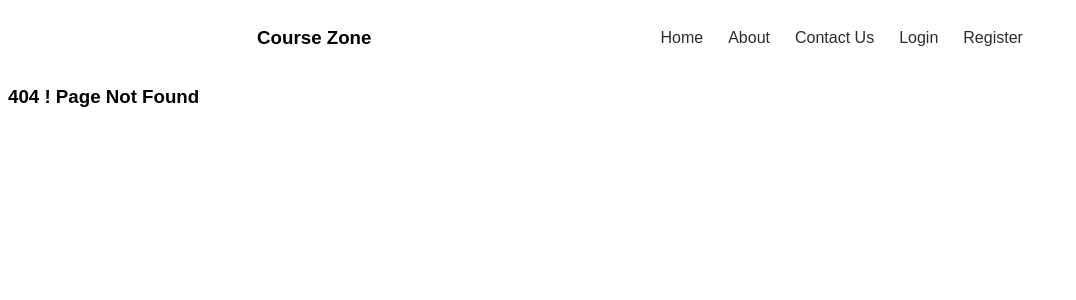
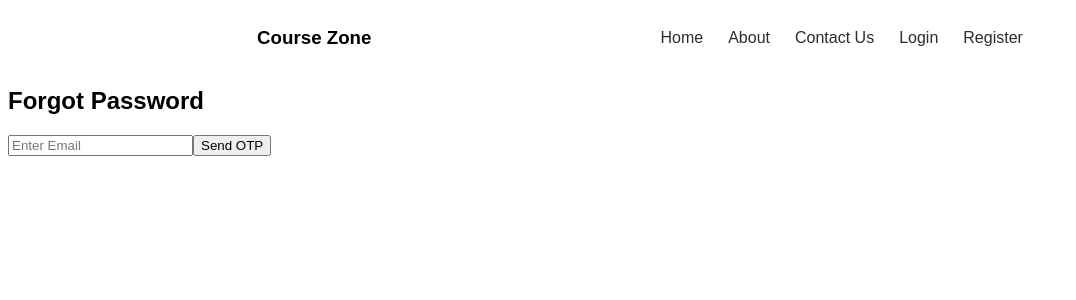
Before and after one commit to princeraval147/CourseZone, a React (Vite) app: page /forgotPassword in a window 1280 px wide. Before the commit this address had no page. Shown: the top 300 px of the page, without its empty margins (0-1076 px from the left). Built offline with nearby package versions, Linux system fonts and the light colour scheme.

Commit message:
Add Forgot Password

```diff
--- /dev/null
+++ b/src/Components/ForgetPassword.jsx
@@ -0,0 +1,85 @@
+import { useState } from "react";
+
+function ForgetPassword() {
+  const [step, setStep] = useState(1); // 1: Enter email, 2: Enter OTP & new password
+  const [email, setEmail] = useState("");
+  const [otp, setOtp] = useState("");
+  const [newPassword, setNewPassword] = useState("");
+  const [message, setMessage] = useState("");
+
+  const handleEmailSubmit = async (e) => {
+    e.preventDefault();
+    setMessage("");
+
+    const response = await fetch(`${import.meta.env.VITE_API_URL}/forgot-password`, {
+      method: "POST",
+      headers: { "Content-Type": "application/json" },
+      body: JSON.stringify({ email }),
+    });
+
+    const data = await response.json();
+    setMessage(data.message);
+
+    if (response.ok) setStep(2);
+  };
+
+  const handleResetSubmit = async (e) => {
+    e.preventDefault();
+    setMessage("");
+
+    const response = await fetch(`${import.meta.env.VITE_API_URL}/reset-password`, {
+      method: "POST",
+      headers: { "Content-Type": "application/json" },
+      body: JSON.stringify({ email, otp, newPassword }),
+    });
+
+    const data = await response.json();
+    setMessage(data.message);
+
+    if (response.ok) {
+      setStep(1);
+      setEmail("");
+      setOtp("");
+      setNewPassword("");
+    }
+  };
+
+  return (
+    <div>
+      <h2>Forgot Password</h2>
+      {step === 1 ? (
+        <form onSubmit={handleEmailSubmit}>
+          <input
+            type="email"
+            placeholder="Enter Email"
+            value={email}
+            required
+            onChange={(e) => setEmail(e.target.value)}
+          />
+          <button type="submit">Send OTP</button>
+        </form>
+      ) : (
+        <form onSubmit={handleResetSubmit}>
+          <input
+            type="text"
+            placeholder="Enter OTP"
+            value={otp}
+            required
+            onChange={(e) => setOtp(e.target.value)}
+          />
+          <input
+            type="password"
+            placeholder="New Password"
+            value={newPassword}
+            required
+            onChange={(e) => setNewPassword(e.target.value)}
+          />
+          <button type="submit">Reset Password</button>
+        </form>
+      )}
+      {message && <p>{message}</p>}
+    </div>
+  );
+}
+
+export default ForgetPassword;
--- a/src/Components/LoginModal.jsx
+++ b/src/Components/LoginModal.jsx
@@ -1,6 +1,6 @@
 import * as React from 'react';
-import { Box, FormControl, Typography } from "@mui/material";
-import { NavLink, useNavigate } from "react-router-dom";
+import { Box, FormControl } from "@mui/material";
+import { NavLink } from "react-router-dom";
 
 const style = {
     position: "absolute",
@@ -18,8 +18,6 @@ const style = {
 };
 
 const LoginModal = (props) => {
-    const { handleClose } = props;
-    const navigate = useNavigate();
 
     return (
         <Box sx={style}>
@@ -48,18 +46,23 @@ const LoginModal = (props) => {
                         className="inputText"
                     />
                 </FormControl>
-                <button type="submit" color="primary" className="Btn">
+                <button type="submit">
                     Login
                 </button>
             </form>
-            <Typography variant="body2" sx={{ mt: 2 }}>
+
+            <NavLink to='/forgotPassword'>Forgot Password ?</NavLink>
+            {/* <p>{message}</p> */}
+
+            <div variant="body2" sx={{ mt: 2 }}>
                 <p style={{ color: "#333" }}>
                     By Continuing I accept the Privacy Policy, Terms & Conditions.
                 </p>
-            </Typography>
-            <Typography variant="body2" sx={{ mt: 2 }}>
-                Don't have an account? <NavLink to="/">Sign up</NavLink>
-            </Typography>
+            </div>
+            <div variant="body2" sx={{ mt: 2 }}>
+                Don't have an account? <NavLink to="/register">Sign up</NavLink>
+            </div>
+
         </Box>
     );
 };
--- a/src/Route.jsx
+++ b/src/Route.jsx
@@ -14,7 +14,7 @@ const router = createBrowserRouter(
             <Route index element={<Home />} />
             <Route path='register' element={<Register />} />
             {/* <Route path='login' element={<Login />} /> */}
-            <Route path='forgot-password' element={<ForgetPassword />} />
+            <Route path='forgotPassword' element={<ForgetPassword />} />
             <Route path='updateProfile' element={<UpdateProfile />} />
             <Route path='VerifyOTP' element={<VerifyOTP />} />
             <Route path='*' element={<Error />} />
```
